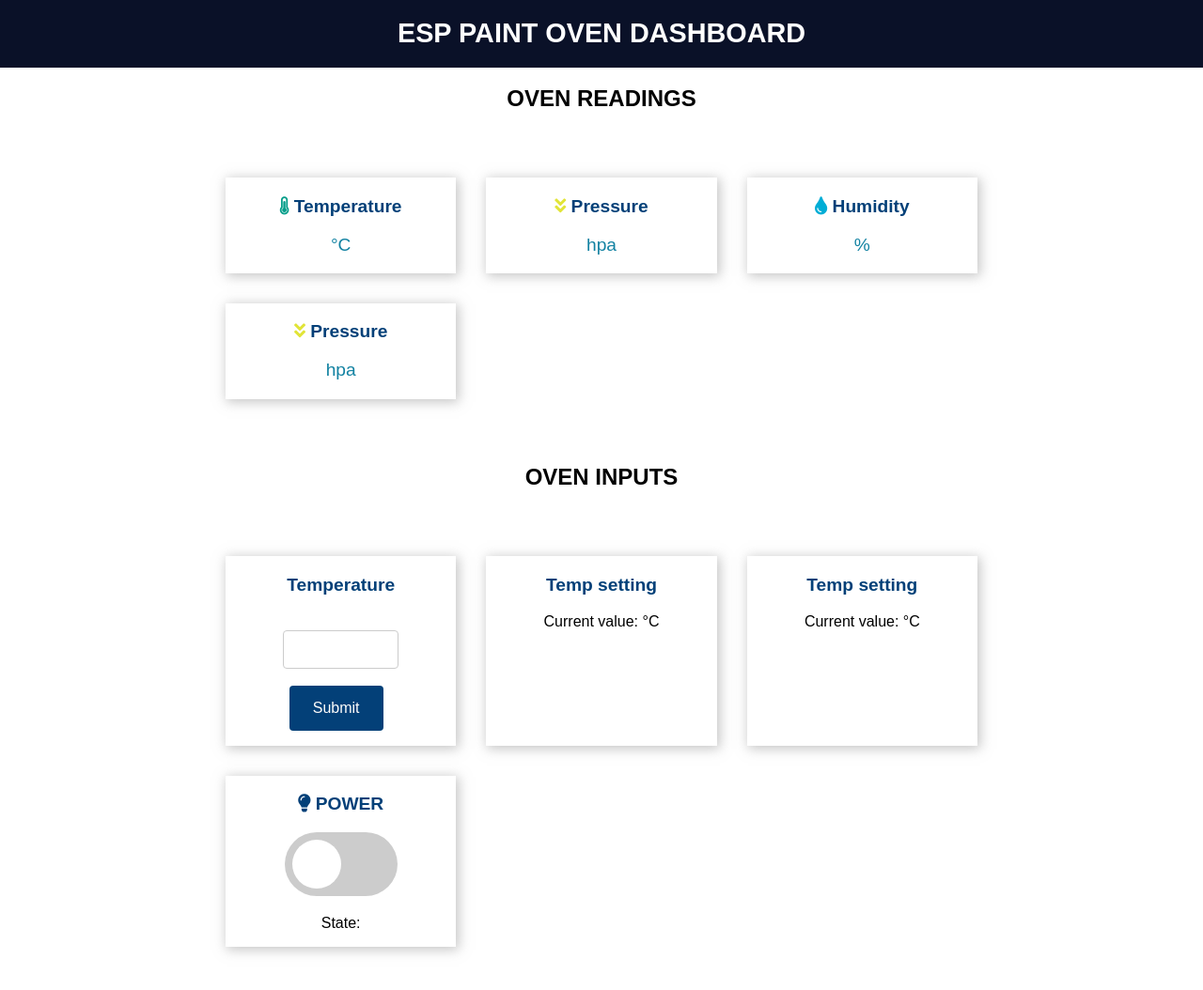
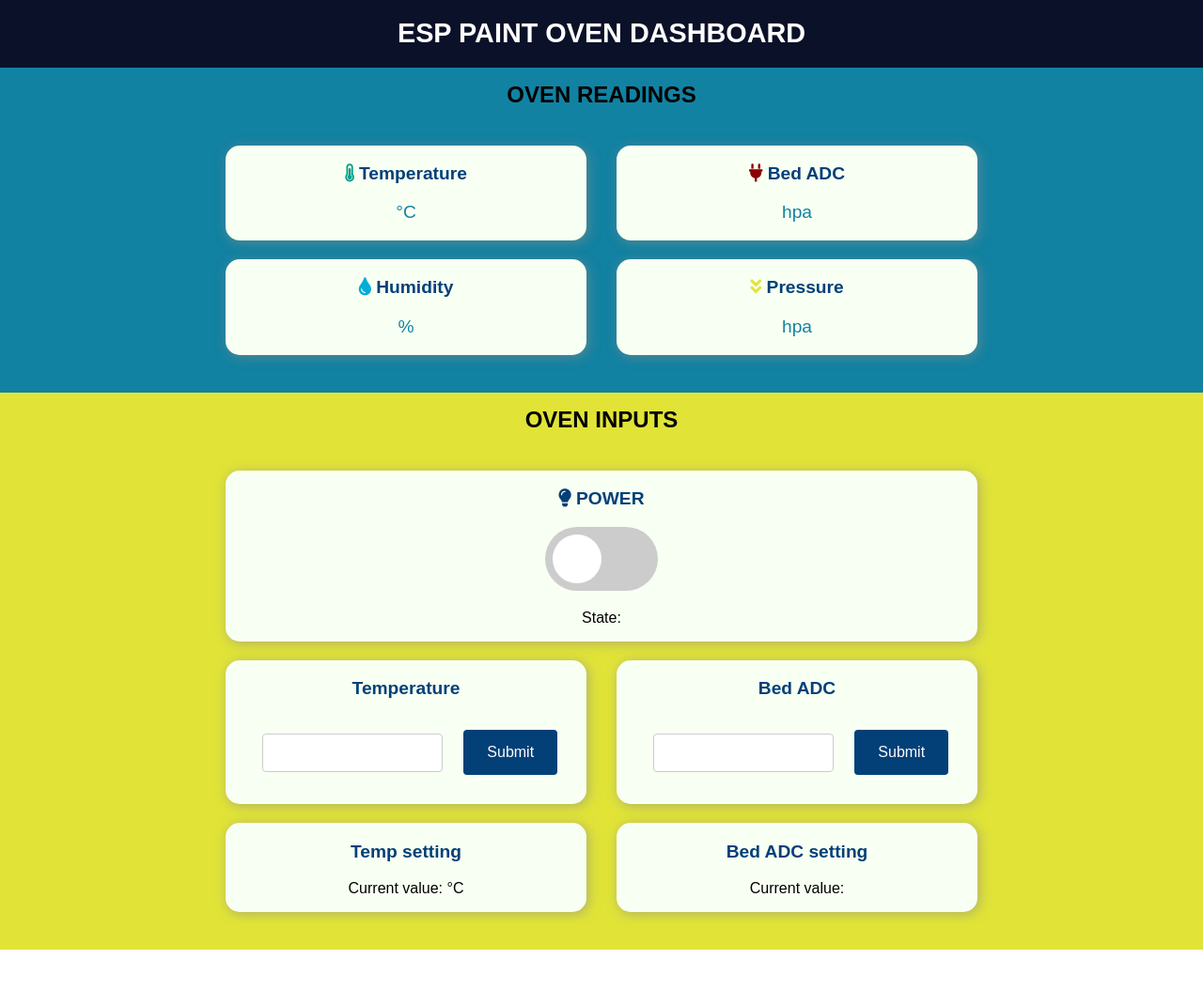
Before and after one commit to yautay/scale-drying-oven, a plain HTML site: page data/index.html in a window 1280 px wide. Shown: the whole page at 94% size. After the commit the page ends 1011 px from the top, so only its background shows below. Drawn offline with Linux system fonts and the light colour scheme; no server answers.

```diff
--- a/data/index.html
+++ b/data/index.html
@@ -12,19 +12,22 @@
 <div class="topnav">
   <h1>ESP PAINT OVEN DASHBOARD</h1>
 </div>
+<section class="readings">
   <div>
     <h2>OVEN READINGS</h2>
   </div>
-  <div class="content readings">
+  <div class="content">
     <div class="card-grid">
       <div class="card">
         <p class="card-title"><i class="fas fa-thermometer-three-quarters" style="color:#059e8a;"></i> Temperature</p>
         <p class="reading"><span id="display_temperature_chamber"></span> &deg;C</p>
       </div>
       <div class="card">
-      <p class="card-title"><i class="fas fa-angle-double-down" style="color:#e1e437;"></i> Pressure</p>
+        <p class="card-title"><i class="fas fa-plug" style="color: darkred;"></i> Bed ADC</p>
         <p class="reading"><span id="display_bed_params"></span> hpa</p>
       </div>
+    </div>
+    <div class="card-grid">
       <div class="card">
         <p class="card-title"><i class="fas fa-tint" style="color:#00add6;"></i> Humidity</p>
         <p class="reading"><span id="display_humidity"></span> &percnt;</p>
@@ -35,28 +38,12 @@
       </div>
     </div>
 </div>
-  <div>
+</section>
+<section class="inputs">  <div>
   <h2>OVEN INPUTS</h2>
 </div>
-  <div class="content inputs">
+  <div class="content">
     <div class="card-grid">
-    <div class="card">
-      <form action="/" method="POST">
-        <p class="card-title">Temperature</p>
-        <p>
-          <input type="number" id ="temp_setting" name="temp_setting">
-          <input type="submit" value="Submit">
-        </p>
-      </form>
-    </div>
-    <div class="card">
-      <p class="card-title">Temp setting</p>
-      <p class="value">Current value: <span id="setting_temperature_chamber"></span> &deg;C</p>
-    </div>
-    <div class="card">
-      <p class="card-title">Temp setting</p>
-      <p class="value">Current value: <span id="setting_bed_adc"></span> &deg;C</p>
-    </div>
       <div class="card">
         <p class="card-title"><i class="fas fa-lightbulb"></i> POWER</p>
         <label class="switch">
@@ -66,7 +53,39 @@
         <p class="state">State: <span id="power_switch_state"></span></p>
       </div>
     </div>
+    <div class="card-grid">
+      <div class="card">
+        <form action="/settings" method="POST">
+          <p class="card-title">Temperature</p>
+          <p>
+            <input type="number" id ="temp_setting" name="temp_setting">
+            <input type="submit" value="Submit">
+          </p>
+        </form>
       </div>
+      <div class="card">
+        <form action="/settings" method="POST">
+          <p class="card-title">Bed ADC </p>
+          <p>
+            <input type="number" id ="bed_setting" name="bed_setting">
+            <input type="submit" value="Submit">
+          </p>
+        </form>
+      </div>
+    </div>
+    <div class="card-grid">
+      <div class="card">
+        <p class="card-title">Temp setting</p>
+        <p class="value">Current value: <span id="setting_temperature_chamber"></span> &deg;C</p>
+      </div>
+      <div class="card">
+        <p class="card-title">Bed ADC setting</p>
+        <p class="value">Current value: <span id="setting_bed_adc"></span></p>
+      </div>
+    </div>
+
+</div>
+</section>
 
 <script src="script.js"></script>
 </body>
--- a/data/style.css
+++ b/data/style.css
@@ -14,20 +14,32 @@ h1 {
 body {
   margin: 0;
 }
+h2 {
+  margin: 0;
+  padding: 15px 0 0 0;
+}
 .content {
-  padding: 50px;
+  padding: 20px;
+}
+.readings {
+  background-color: #1282A2;
+}
+.inputs {
+  background-color: #e1e437;
 }
 .card-grid {
   max-width: 800px;
-  margin: 0 auto;
+  margin: 20px auto 20px;
   display: grid;
   grid-gap: 2rem;
   grid-template-columns: repeat(auto-fit, minmax(200px, 1fr));
 }
 .card {
-  background-color: white;
+  background-color: #f8fff3;
   box-shadow: 2px 2px 12px 1px rgba(140,140,140,.5);
+  border-radius: 15px;
 }
+
 .card-title {
   font-size: 1.2rem;
   font-weight: bold;
```
Lines whose indentation alone changed are shown as unchanged.
